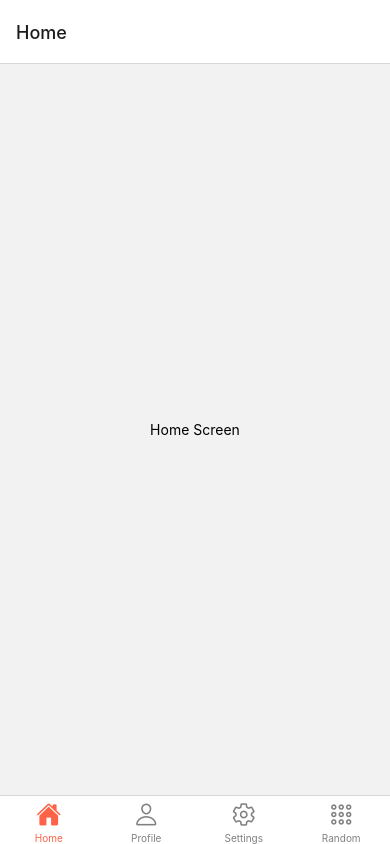
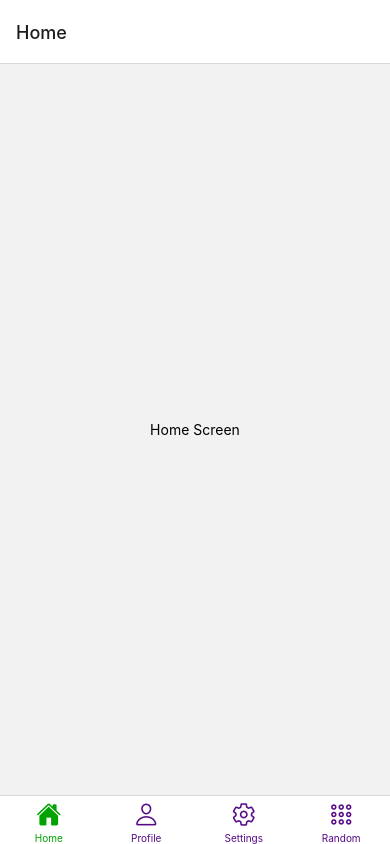
Before and after one commit to jcronin21/CSCI-Capstone, a React Native app: screen / in a window 390 px wide. Built offline with nearby package versions, Linux system fonts and the light colour scheme.

Commit message:
changed the color of the tool bar

```diff
--- a/App.js
+++ b/App.js
@@ -33,8 +33,8 @@ export default function App() {
           },
         })}
         tabBarOptions={{
-          activeTintColor: 'tomato',
-          inactiveTintColor: 'gray',
+          activeTintColor: '#00A300',
+          inactiveTintColor: '#570987',
         }}
       >
         <Tab.Screen name="Home" component={HomeScreen} />
```
